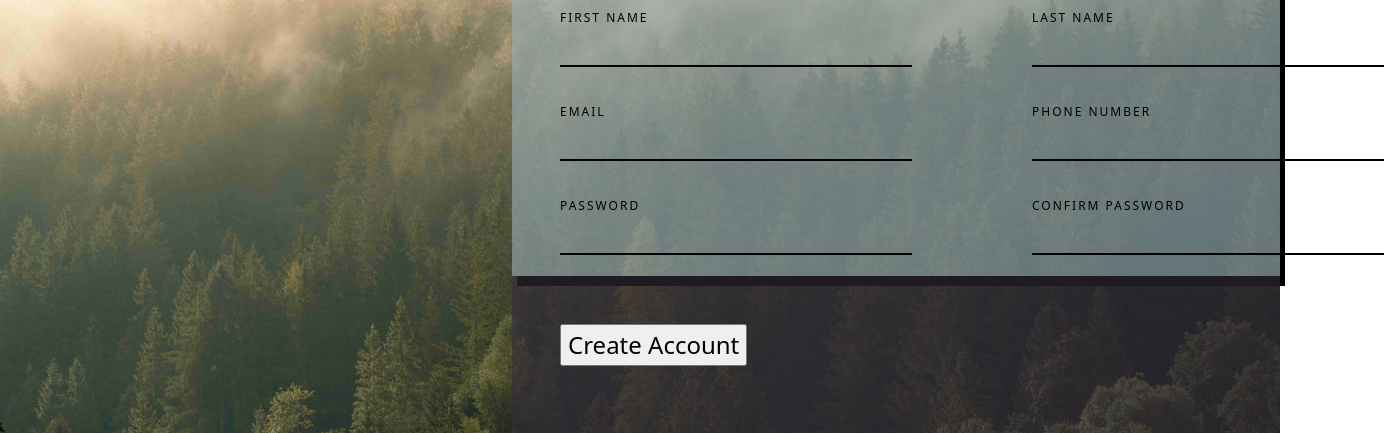
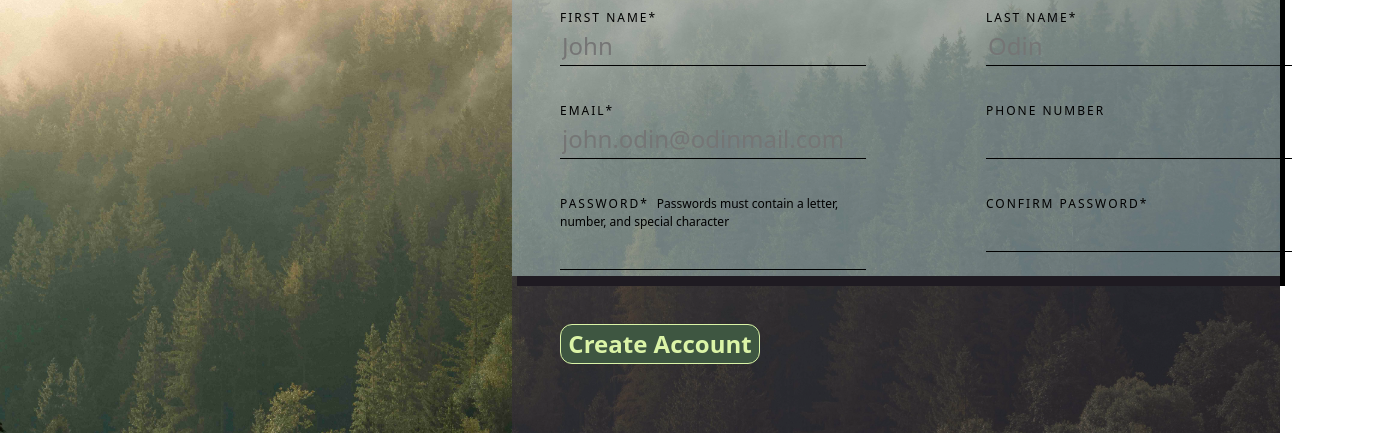
Before and after one commit to underark/top-sign-up, a plain HTML site: page index.html in a window 1280 px wide. Shown: the part 367-800 px from the top of the page, 1384 px wide, since content can reach past the window. Drawn offline with Linux system fonts and the light colour scheme.

Commit message:
Added instructions to form
Required fields marked * and passwords require alphabet, number, and special character

```diff
--- a/index.html
+++ b/index.html
@@ -25,21 +25,21 @@
                 <h1>Here we go!</h1>
                 <form action="/" method="post" id="form">
                     <div class="column">
-                        <label for="first-name">FIRST NAME</label>
-                        <input type="text" id="first-name" name="first">
-                        <label for="email">EMAIL</label>
-                        <input type="email" id="email" name="email">
-                        <label for="password">PASSWORD</label>
-                        <input type="password" id="password" name="password">
+                        <label for="first-name">FIRST NAME*</label>
+                        <input type="text" id="first-name" name="first" required placeholder="John">
+                        <label for="email">EMAIL*</label>
+                        <input type="email" id="email" name="email" required placeholder="john.odin@odinmail.com">
+                        <label for="password">PASSWORD*</label>
+                        <input type="password" id="password" name="password" required>
                     </div>
 
                     <div class="column">
-                        <label for="last-name">LAST NAME</label>
-                        <input type="text" id="last-name" name="last">
+                        <label for="last-name">LAST NAME*</label>
+                        <input type="text" id="last-name" name="last" required placeholder="Odin">
                         <label for="phone-number">PHONE NUMBER</label>
                         <input type="tel" id="phone-number" name="phone">
-                        <label for="password-confirm">CONFIRM PASSWORD</label>
-                        <input type="password" id="password-confirm">
+                        <label for="password-confirm">CONFIRM PASSWORD*</label>
+                        <input type="password" id="password-confirm" required>
                     </div>
                 </form>
             </div>
--- a/styles.css
+++ b/styles.css
@@ -128,6 +128,13 @@ h1, h2, h3, h4, h5, h6 {
 	margin-top: 0.5rem;
 }
 
+.middle > h1::after {
+	content: "Required fields marked *";
+	margin-left: 8px;
+	color: grey;
+	font-size: 0.5rem;
+}
+
 .bottom {
 	height: max(20vh, 5rem);
 }
@@ -135,6 +142,13 @@ h1, h2, h3, h4, h5, h6 {
 .column {
 	display: flex;
 	flex-direction: column;
+}
+
+label[for="password"]::after {
+	content: "Passwords must contain a letter, number, and special character";
+	margin-left: 8px;
+	font-size: 0.5rem;
+	letter-spacing: normal;
 }
 
 
@@ -155,12 +169,27 @@ input {
 	border-top: transparent;
 	border-left: transparent;
 	border-right: transparent;
-	border-bottom: 2px solid black;
+	border-bottom: 1px solid black;
+	width: 306px;
+}
+
+input:focus {
+	outline: 0;
+	border: 2px solid lightskyblue;
+	border-radius: 8px;
+	box-shadow: 2px 4px 5px 0px #000000;
 }
 
 button {
+	font-weight: bold;
+	font-size: 1rem;
+	width: 200px;
 	margin-top: 2rem;
 	margin-left: 2rem;
+	background-color: #3E5641;
+	border: 1px solid #DBF4A7;
+	border-radius: 0.5rem;
+	color: #DBF4A7;
 }
 
 h1 {
```
